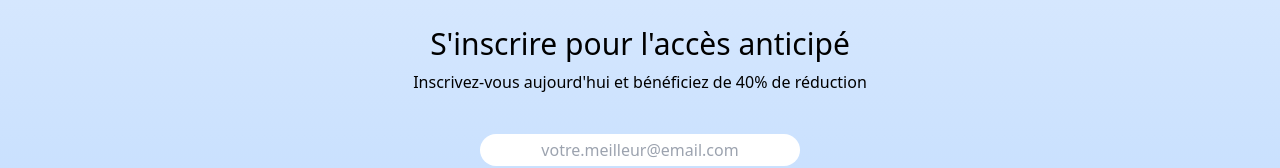
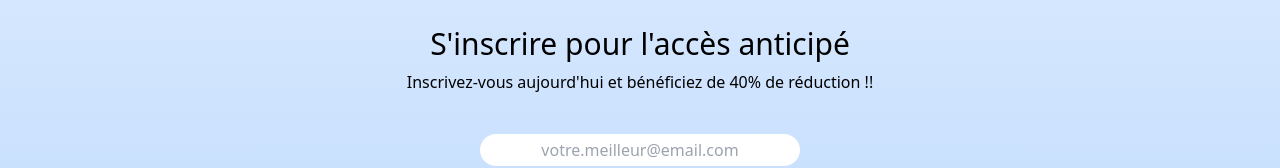
Before and after one commit to Djessy-lab/foodLoc, a Nuxt app: page / in a window 1280 px wide. Shown: the part 1321-1489 px from the top of the page. Built offline with nearby package versions, Linux system fonts and the light colour scheme.

Commit message:
redeploy env vercel

```diff
--- a/components/GetEmail.vue
+++ b/components/GetEmail.vue
@@ -3,7 +3,7 @@
     <section id="get-email" class="flex flex-col items-center">
       <div class="text-center mb-10">
         <h3 class="text-3xl">S'inscrire pour l'accès anticipé</h3>
-        <p class="mt-2">Inscrivez-vous aujourd'hui et bénéficiez de 40% de réduction</p>
+        <p class="mt-2">Inscrivez-vous aujourd'hui et bénéficiez de 40% de réduction !!</p>
       </div>
       <div class="w-full flex justify-center">
         <input v-model="email" type="email" placeholder="votre.meilleur@email.com"
```
